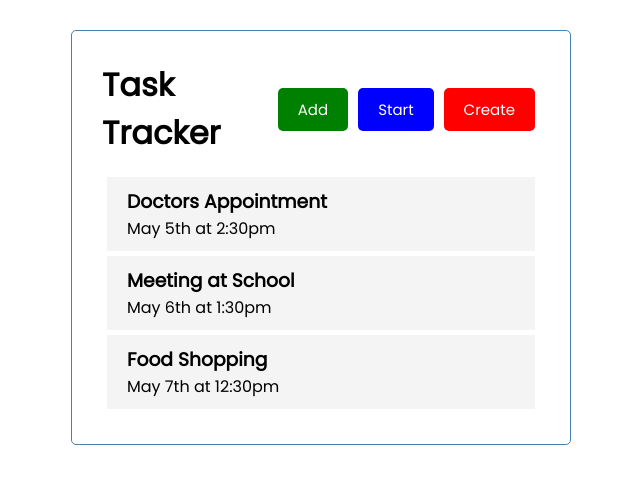
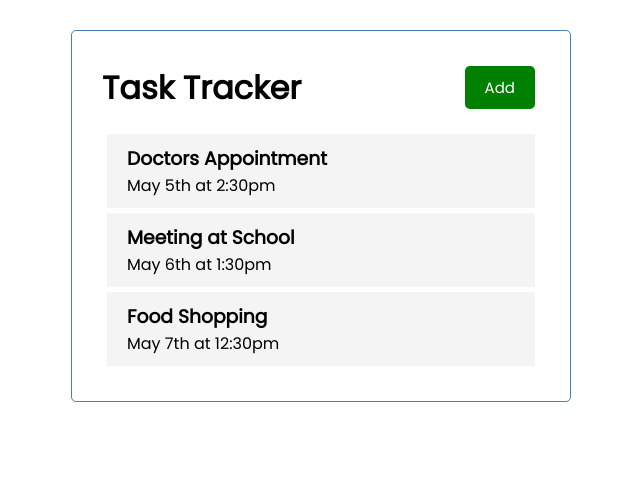
Before and after one commit to liteninkiran/angular-crash-2021, an Angular app: page / in a window 1280 px wide. Shown: the top 484 px of the page, without its empty margins (319-959 px from the left). Built offline with nearby package versions, Linux system fonts and the light colour scheme.

Commit message:
Removing demo buttons

```diff
--- a/src/app/components/header/header.component.html
+++ b/src/app/components/header/header.component.html
@@ -1,6 +1,4 @@
 <header>
     <h1>{{ title }}</h1>
-    <app-button [colour]="'green'" [text]="'Add'" (btnClick)="toggleAddTask()"></app-button>
-    <app-button [colour]="colour" [text]="text"></app-button>
-    <app-button colour="red" text="Create"></app-button>
+    <app-button [colour]="colour" [text]="text" (btnClick)="toggleAddTask()"></app-button>
 </header>
--- a/src/app/components/header/header.component.ts
+++ b/src/app/components/header/header.component.ts
@@ -9,8 +9,8 @@ export class HeaderComponent implements OnInit {
 
     public title = 'Task Tracker';
 
-    public colour: string = 'blue';
-    public text: string = 'Start';
+    public colour: string = 'green';
+    public text: string = 'Add';
 
     constructor() { }
 
```
